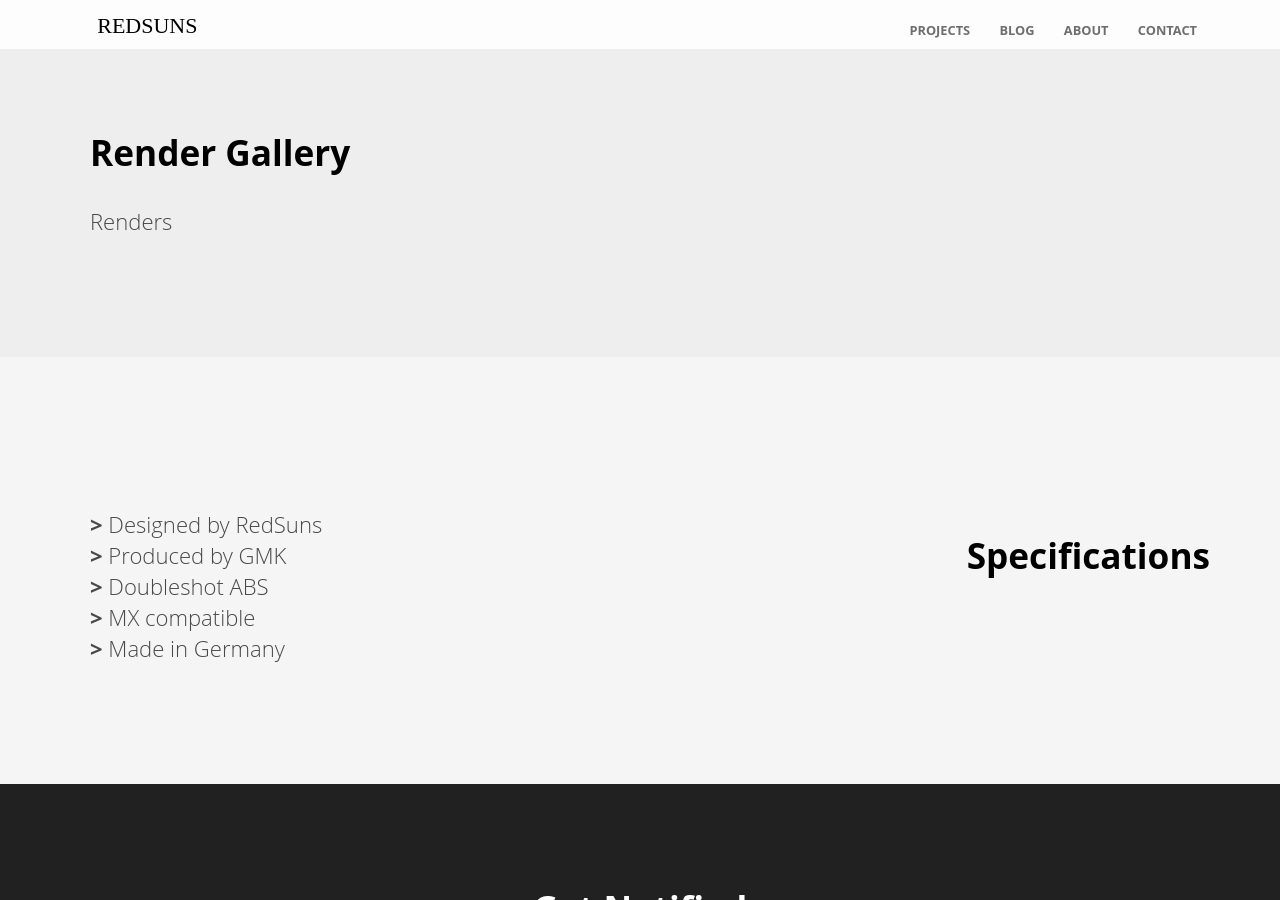
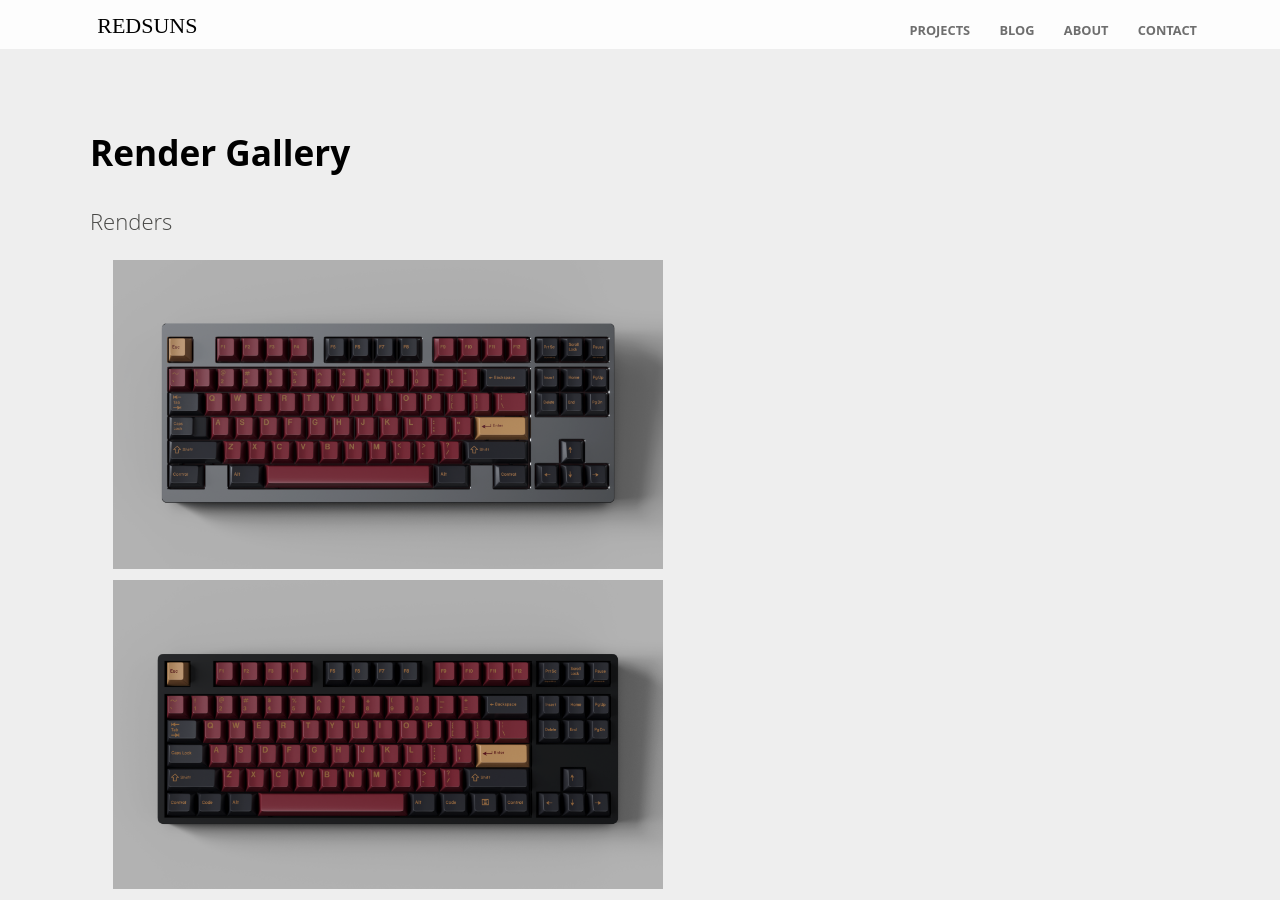
Before and after one commit to RedSunsRMK/redsunsrmk.github.io, a Jekyll site: the page built from index.html, in a window 1280 px wide and 900 px high, scrolled down 3878 px. Built offline with Jekyll 4.4.1, drawn with Linux system fonts in a browser that asks for light colours.

Commit message:
Update index.html

```diff
--- a/index.html
+++ b/index.html
@@ -122,7 +122,7 @@ support: [jquery, gallery]
 			<div class="text editable">
 				<h2><strong>Render Gallery</strong></h2>
 				<p>Renders</p>
-				{% include gallery-layout.html gallery=site.data.galleries.san-francisco %}
+				{% include gallery-layout.html gallery=site.data.galleries.red-samurai %}
 				</div>
 		 	</div>
 	</section>
```
